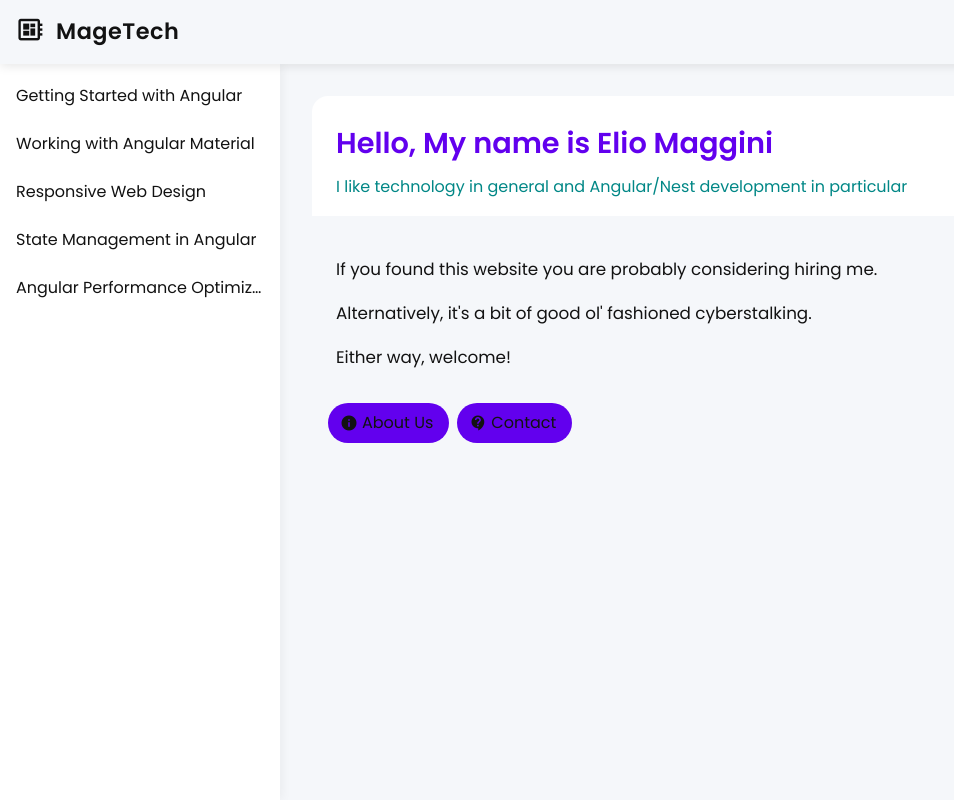
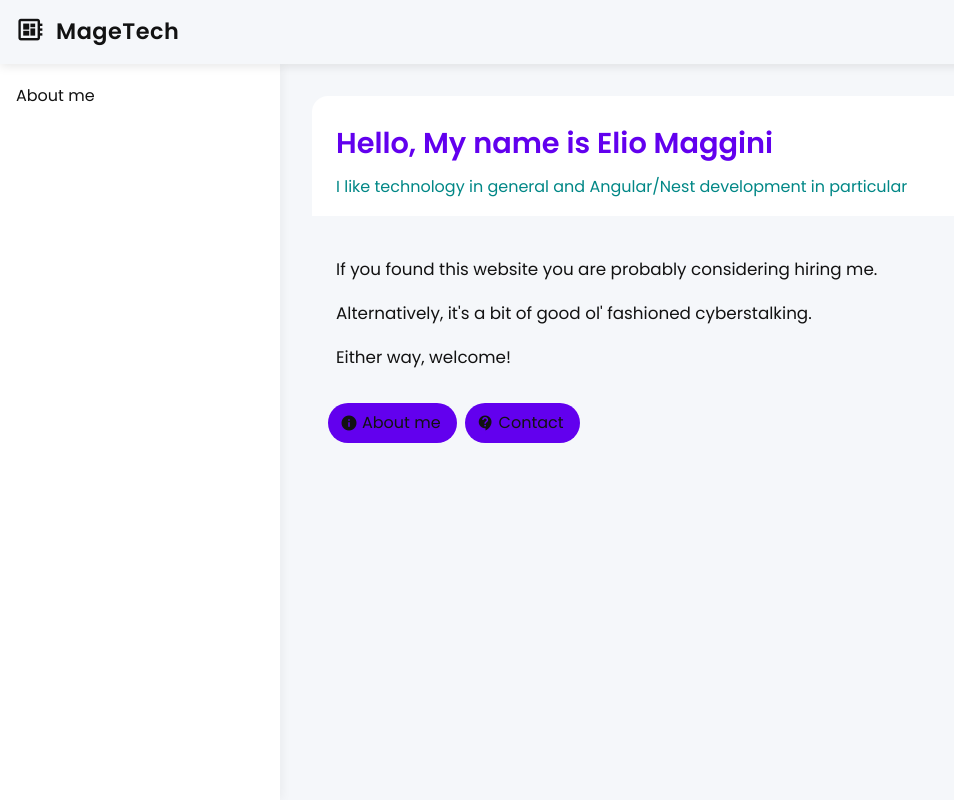
Before and after one commit to emaggini-1/magetech-ai-vibe, an Angular app: page / in a window 1280 px wide. Shown: the whole page, without its empty margins (0-954 px from the left). Built offline with nearby package versions, Linux system fonts and the light colour scheme.

Commit message:
content update

```diff
--- a/src/app/app.component.html
+++ b/src/app/app.component.html
@@ -53,7 +53,7 @@
           </mat-card-content>
           <mat-card-actions>
             <button mat-button color="primary">
-              <mat-icon>info</mat-icon> About Us
+              <mat-icon>info</mat-icon> About me
             </button>
             <button mat-button color="primary">
               <mat-icon>contact_support</mat-icon> Contact
--- a/src/app/app.component.ts
+++ b/src/app/app.component.ts
@@ -67,16 +67,14 @@ export class AppComponent implements OnInit {
   selectPost(post: BlogPost) {
     this.selectedPost = post;
 
-    // Close sidenav in handset mode when a post is selected
-    // Using take(1) to automatically unsubscribe after first emission
-    this.isHandset$.pipe(take(1)).subscribe(isHandset => {
-      if (isHandset) {
-        this.sidenav.close();
-      }
-    });
+    // Close sidenav when a post is selected, regardless of device mode
+    this.sidenav.close();
   }
 
   goToHomepage() {
     this.selectedPost = null;
+
+    // Close sidenav when going to homepage
+    this.sidenav.close();
   }
 }
--- a/src/assets/blog-posts.json
+++ b/src/assets/blog-posts.json
@@ -1,22 +1,6 @@
 [
   {
-    "title": "Getting Started with Angular",
+    "title": "About me",
     "body": "<h2>Introduction to Angular</h2><p>Angular is a platform and framework for building single-page client applications using HTML and TypeScript. Angular is written in TypeScript, a superset of JavaScript that adds optional static typing and class-based object-oriented programming.</p><h3>Key Features</h3><ul><li>Component-based architecture</li><li>Powerful templating system</li><li>Dependency injection</li><li>Comprehensive routing</li></ul><p>This blog will help you understand the basics of Angular development.</p>"
-  },
-  {
-    "title": "Working with Angular Material",
-    "body": "<h2>What is Angular Material?</h2><p>Angular Material is a UI component library for Angular developers. It provides a set of reusable, well-tested, and accessible UI components based on Google's Material Design specification.</p><h3>Popular Components</h3><ul><li>Buttons and indicators</li><li>Navigation components</li><li>Layout components</li><li>Form controls</li></ul><p>Using Angular Material can significantly speed up your development process while ensuring a consistent and modern look and feel.</p>"
-  },
-  {
-    "title": "Responsive Web Design",
-    "body": "<h2>Creating Responsive Angular Applications</h2><p>Responsive web design is an approach to web design that makes web pages render well on a variety of devices and window or screen sizes.</p><h3>Key Principles</h3><ul><li>Flexible grid-based layouts</li><li>Media queries</li><li>Flexible images and media</li><li>Mobile-first approach</li></ul><p>In this post, we'll explore how to implement responsive design in Angular applications using CSS and Angular Material's responsive features.</p>"
-  },
-  {
-    "title": "State Management in Angular",
-    "body": "<h2>Managing Application State</h2><p>State management is a crucial aspect of any complex application. In Angular, there are several approaches to managing state effectively.</p><h3>Common Approaches</h3><ul><li>Services with RxJS</li><li>NgRx (Redux pattern)</li><li>NGXS</li><li>Akita</li></ul><p>This post explores different state management strategies and when to use each one in your Angular applications.</p>"
-  },
-  {
-    "title": "Angular Performance Optimization",
-    "body": "<h2>Making Your Angular App Faster</h2><p>Performance is a critical aspect of user experience. Angular provides several ways to optimize your application for better performance.</p><h3>Optimization Techniques</h3><ul><li>Change Detection Strategies</li><li>OnPush Change Detection</li><li>Lazy Loading</li><li>Virtual Scrolling</li><li>AOT Compilation</li></ul><p>Learn how to implement these techniques to make your Angular applications lightning fast.</p>"
   }
 ]
--- a/src/styles.css
+++ b/src/styles.css
@@ -100,3 +100,11 @@ body {
   margin-bottom: 16px;
   line-height: 1.8;
 }
+
+.mat-card-content {
+  padding-top: unset;
+}
+
+.mat-card-header {
+  padding-top: unset;
+}
```
